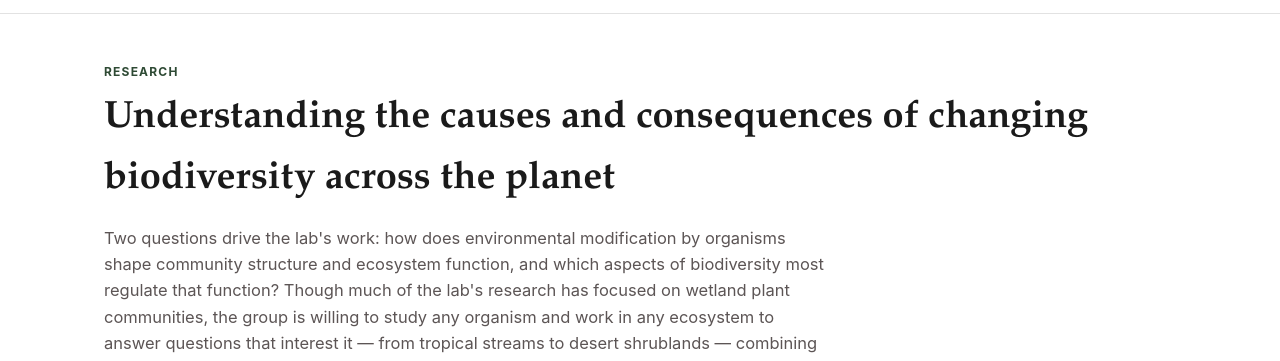
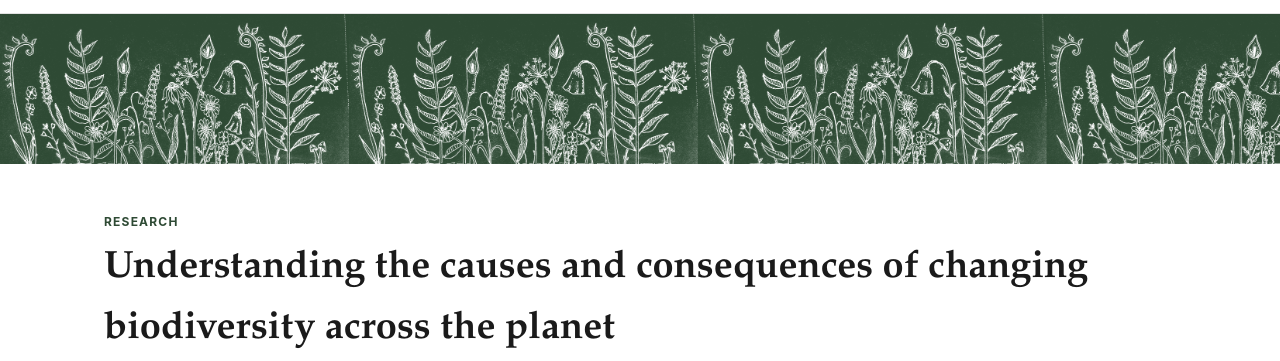
Before and after one commit to ebernhar/wright-lab-website, a plain HTML site: page research.html in a window 1280 px wide. Shown: the part 95-456 px from the top of the page. Drawn offline with Linux system fonts and the light colour scheme.

Commit message:
Add repeating plant-border banner to the Research page
Same treatment as the homepage logo: your botanical drawing converted
to white linework on the green band, tiled horizontally so it fills
the page width regardless of viewport, growing up rather than hanging
down.

Co-Authored-By: Claude Sonnet 5 <noreply@anthropic.com>

```diff
--- a/research.html
+++ b/research.html
@@ -35,6 +35,8 @@
     </nav>
   </div>
 </header>
+
+<div class="leaf-border" role="presentation"></div>
 
 <div class="page-head">
   <p class="kicker">Research</p>
--- a/theme.css
+++ b/theme.css
@@ -671,6 +671,20 @@ footer a:hover{text-decoration:underline;}
   height:auto;
   display:block;
 }
+
+/* leaf border — thick color band with a repeating hand-drawn plant border, white-on-color */
+.leaf-border{
+  width:100%;
+  height:150px;
+  background-color:var(--leaf);
+  background-image:url('images/research-border-white.png');
+  background-repeat:repeat-x;
+  background-position:bottom left;
+  background-size:auto 150px;
+}
+@media (max-width:700px){
+  .leaf-border{height:100px; background-size:auto 100px;}
+}
 .intro-para{
   max-width:1120px;
   margin:0 auto;
```
Also changed, not shown: images/research-border-white.png (added).
